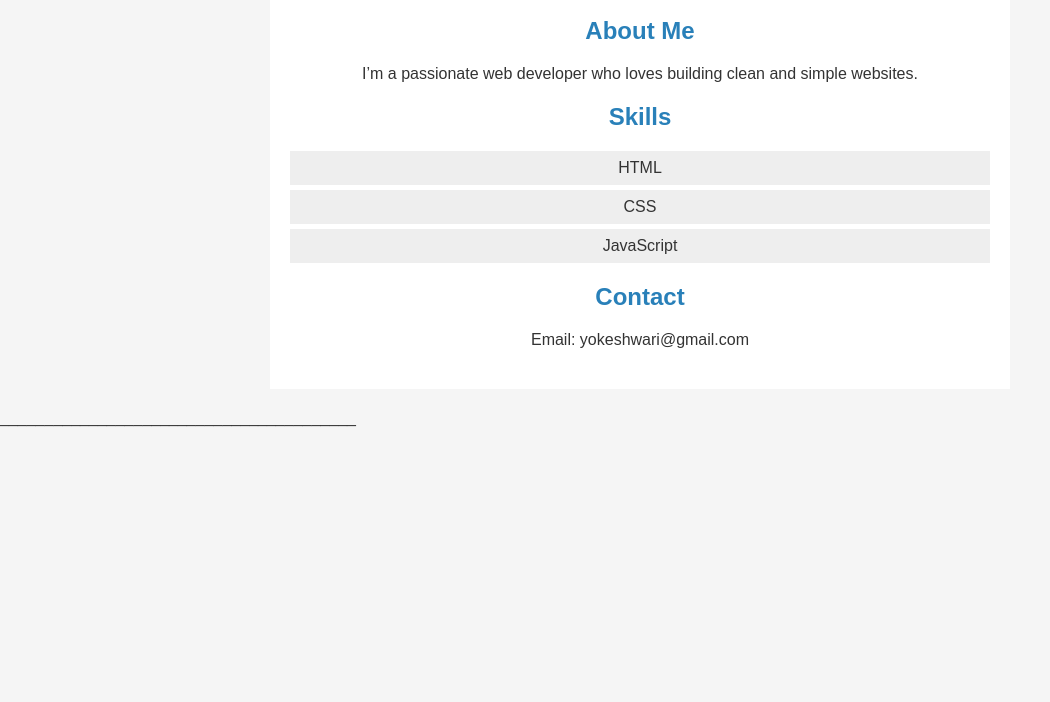
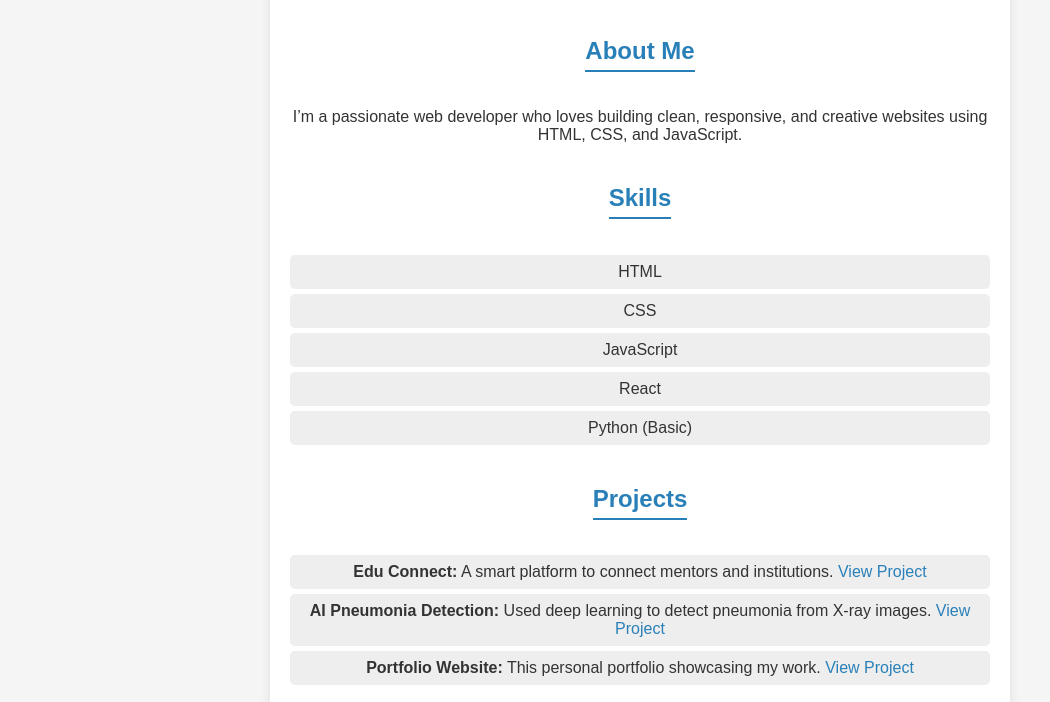
Before and after one commit to Yokimurugesan/portfolio, a plain HTML site: page index.html in a window 1280 px wide. Shown: the part 114-816 px from the top of the page, without its empty margins (0-1050 px from the left). Drawn offline with Linux system fonts and the light colour scheme.

Commit message:
Update index.html

```diff
--- a/index.html
+++ b/index.html
@@ -1,10 +1,8 @@
-
 <!DOCTYPE html>
 <html>
 <head>
   <title>My Portfolio</title>
-
-<style>
+  <style>
     body {
       font-family: Arial, sans-serif;
       background: #f5f5f5;
@@ -17,15 +15,19 @@
       margin: 20px auto;
       padding: 20px;
       background: #fff;
+      border-radius: 10px;
+      box-shadow: 0 0 10px rgba(0,0,0,0.1);
     }
     header, section {
       text-align: center;
       margin-bottom: 20px;
     }
     h1 { color: #2c3e50; margin: 0; }
-    h2 { color: #2980b9; }
+    h2 { color: #2980b9; border-bottom: 2px solid #2980b9; display: inline-block; padding-bottom: 5px; }
     ul { list-style: none; padding: 0; }
-    li { background: #eee; margin: 5px 0; padding: 8px; }
+    li { background: #eee; margin: 5px 0; padding: 8px; border-radius: 5px; }
+    a { text-decoration: none; color: #2980b9; }
+    a:hover { text-decoration: underline; }
   </style>
 </head>
 <body>
@@ -33,26 +35,37 @@
     <header>
       <h1>Yokeshwari M</h1>
       <p>Web Developer | Designer</p>
- </header>
+    </header>
+
     <section id="about">
+      <h2>About Me</h2>
+      <p>I’m a passionate web developer who loves building clean, responsive, and creative websites using HTML, CSS, and JavaScript.</p>
+    </section>
 
-      <h2>About Me</h2>
-      <p>I’m a passionate web developer who loves building clean and simple websites.</p>
-    </section>
     <section id="skills">
       <h2>Skills</h2>
-       <ul>
+      <ul>
         <li>HTML</li>
         <li>CSS</li>
         <li>JavaScript</li>
+        <li>React</li>
+        <li>Python (Basic)</li>
       </ul>
     </section>
+
+    <section id="projects">
+      <h2>Projects</h2>
+      <ul>
+        <li><strong>Edu Connect:</strong> A smart platform to connect mentors and institutions. <a href="#">View Project</a></li>
+        <li><strong>AI Pneumonia Detection:</strong> Used deep learning to detect pneumonia from X-ray images. <a href="#">View Project</a></li>
+        <li><strong>Portfolio Website:</strong> This personal portfolio showcasing my work. <a href="#">View Project</a></li>
+      </ul>
+    </section>
+
     <section id="contact">
       <h2>Contact</h2>
-      <p>Email: yokeshwari@gmail.com</p>
+      <p>Email: <a href="mailto:yokeshwari@gmail.com">yokeshwari@gmail.com</a></p>
     </section>
   </div>
 </body>
 </html>
-
-________________________________________
```
